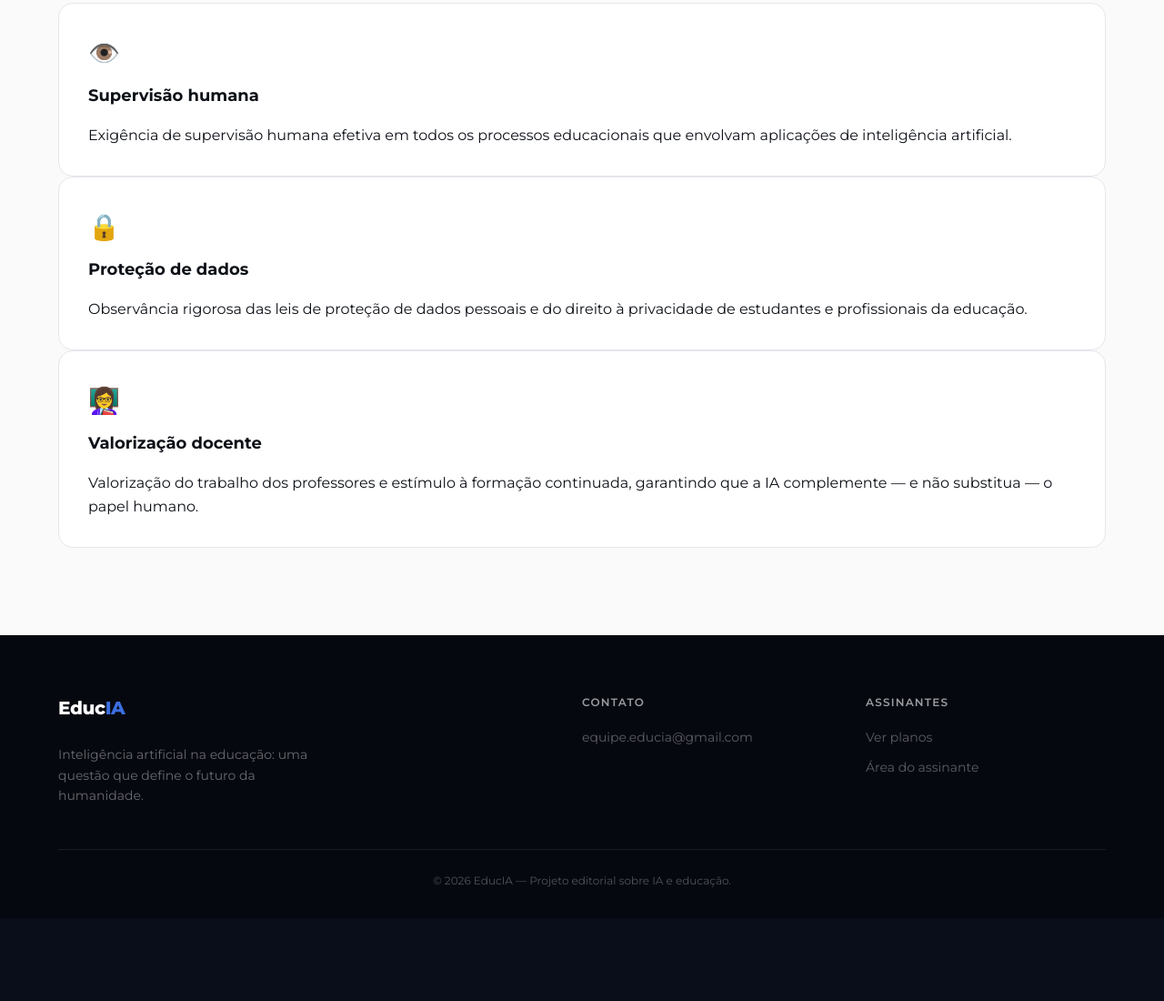
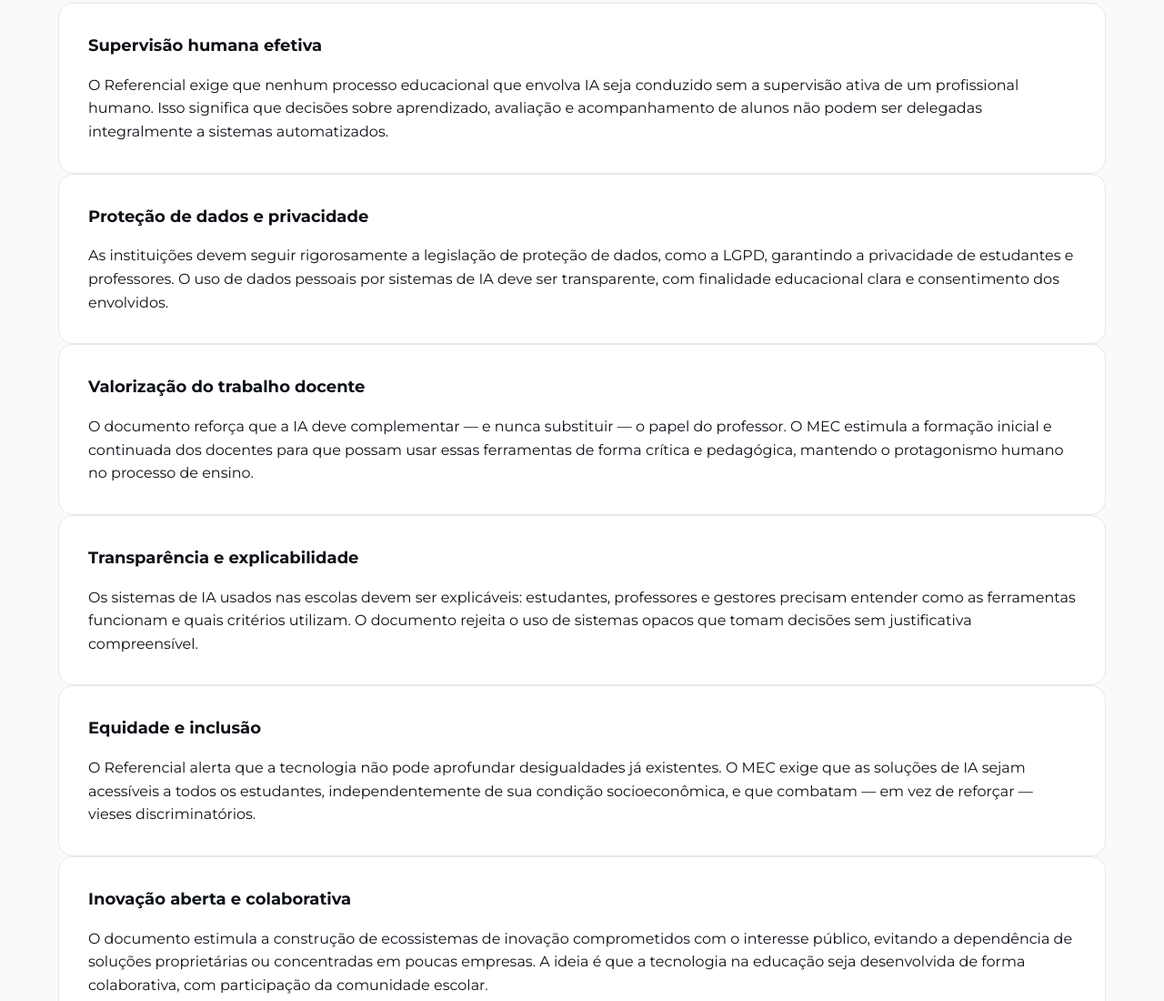
Before and after one commit to EducIA-br/educia-api., a website: page debate.html in a window 1280 px wide. Shown: the part 1700-2800 px from the top of the page at 91% size. Before the commit the page ends 2709 px from the top, so only its background shows below. Drawn offline with Linux system fonts and the light colour scheme.

Commit message:
Add files via upload

```diff
--- a/debate.html
+++ b/debate.html
@@ -114,19 +114,28 @@
     </div>
     <div class="cards-grid stagger">
       <div class="card reveal">
-        <div style="font-size:28px;margin-bottom:10px">👁️</div>
-        <h3>Supervisão humana</h3>
-        <p>Exigência de supervisão humana efetiva em todos os processos educacionais que envolvam aplicações de inteligência artificial.</p>
+        <h3>Supervisão humana efetiva</h3>
+        <p>O Referencial exige que nenhum processo educacional que envolva IA seja conduzido sem a supervisão ativa de um profissional humano. Isso significa que decisões sobre aprendizado, avaliação e acompanhamento de alunos não podem ser delegadas integralmente a sistemas automatizados.</p>
       </div>
       <div class="card reveal">
-        <div style="font-size:28px;margin-bottom:10px">🔒</div>
-        <h3>Proteção de dados</h3>
-        <p>Observância rigorosa das leis de proteção de dados pessoais e do direito à privacidade de estudantes e profissionais da educação.</p>
+        <h3>Proteção de dados e privacidade</h3>
+        <p>As instituições devem seguir rigorosamente a legislação de proteção de dados, como a LGPD, garantindo a privacidade de estudantes e professores. O uso de dados pessoais por sistemas de IA deve ser transparente, com finalidade educacional clara e consentimento dos envolvidos.</p>
       </div>
       <div class="card reveal">
-        <div style="font-size:28px;margin-bottom:10px">👩‍🏫</div>
-        <h3>Valorização docente</h3>
-        <p>Valorização do trabalho dos professores e estímulo à formação continuada, garantindo que a IA complemente — e não substitua — o papel humano.</p>
+        <h3>Valorização do trabalho docente</h3>
+        <p>O documento reforça que a IA deve complementar — e nunca substituir — o papel do professor. O MEC estimula a formação inicial e continuada dos docentes para que possam usar essas ferramentas de forma crítica e pedagógica, mantendo o protagonismo humano no processo de ensino.</p>
+      </div>
+      <div class="card reveal">
+        <h3>Transparência e explicabilidade</h3>
+        <p>Os sistemas de IA usados nas escolas devem ser explicáveis: estudantes, professores e gestores precisam entender como as ferramentas funcionam e quais critérios utilizam. O documento rejeita o uso de sistemas opacos que tomam decisões sem justificativa compreensível.</p>
+      </div>
+      <div class="card reveal">
+        <h3>Equidade e inclusão</h3>
+        <p>O Referencial alerta que a tecnologia não pode aprofundar desigualdades já existentes. O MEC exige que as soluções de IA sejam acessíveis a todos os estudantes, independentemente de sua condição socioeconômica, e que combatam — em vez de reforçar — vieses discriminatórios.</p>
+      </div>
+      <div class="card reveal">
+        <h3>Inovação aberta e colaborativa</h3>
+        <p>O documento estimula a construção de ecossistemas de inovação comprometidos com o interesse público, evitando a dependência de soluções proprietárias ou concentradas em poucas empresas. A ideia é que a tecnologia na educação seja desenvolvida de forma colaborativa, com participação da comunidade escolar.</p>
       </div>
     </div>
   </div>
```
Also changed, not shown: sobre.html (+4 -7 lines).
